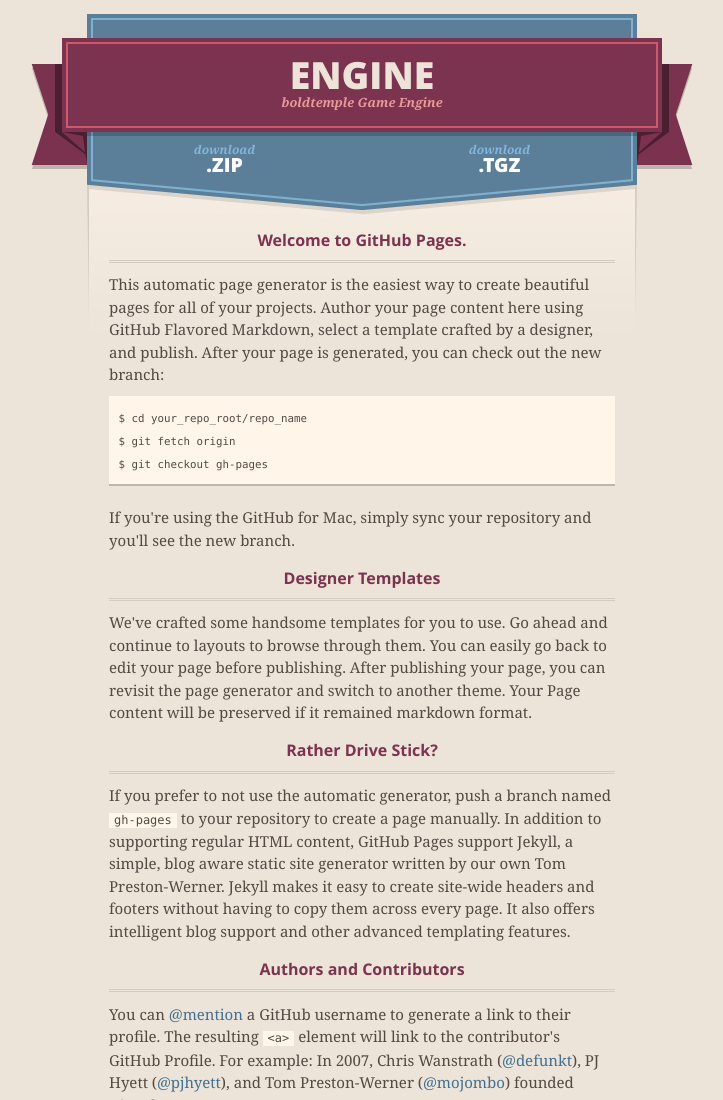
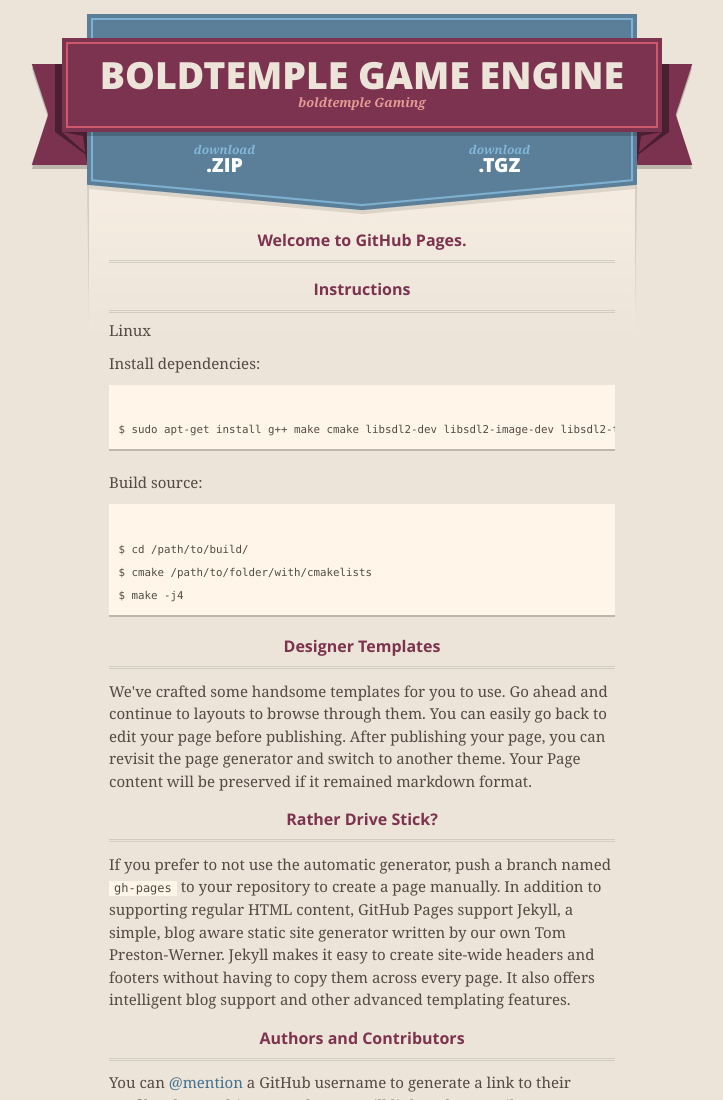
Before and after one commit to boldtempleGaming/Engine, a plain HTML site: page index.html in a window 1280 px wide. Shown: the top 1100 px of the page, without its empty margins (278-1001 px from the left). Drawn offline with nearby package versions, Linux system fonts and the light colour scheme.

Commit message:
Update index.html

```diff
--- a/index.html
+++ b/index.html
@@ -27,8 +27,8 @@
       <header>
         <span class="ribbon-outer">
           <span class="ribbon-inner">
-            <h1>Engine</h1>
-            <h2>boldtemple Game Engine</h2>
+            <h1>boldtemple Game Engine</h1>
+            <h2>boldtemple Gaming</h2>
           </span>
           <span class="left-tail"></span>
           <span class="right-tail"></span>
@@ -49,14 +49,21 @@
         <h3>
 <a id="welcome-to-github-pages" class="anchor" href="#welcome-to-github-pages" aria-hidden="true"><span class="octicon octicon-link"></span></a>Welcome to GitHub Pages.</h3>
 
-<p>This automatic page generator is the easiest way to create beautiful pages for all of your projects. Author your page content here using GitHub Flavored Markdown, select a template crafted by a designer, and publish. After your page is generated, you can check out the new branch:</p>
 
-<pre><code>$ cd your_repo_root/repo_name
-$ git fetch origin
-$ git checkout gh-pages
+<h3>Instructions</h3>
+<b>Linux</b>
+<p>Install dependencies:</p>
+<pre><code>
+$ sudo apt-get install g++ make cmake libsdl2-dev libsdl2-image-dev libsdl2-ttf-dev
 </code></pre>
 
-<p>If you're using the GitHub for Mac, simply sync your repository and you'll see the new branch.</p>
+<p>Build source:</p>
+<pre><code>
+$ cd /path/to/build/
+$ cmake /path/to/folder/with/cmakelists
+$ make -j4
+</code></pre>
+
 
 <h3>
 <a id="designer-templates" class="anchor" href="#designer-templates" aria-hidden="true"><span class="octicon octicon-link"></span></a>Designer Templates</h3>
```
